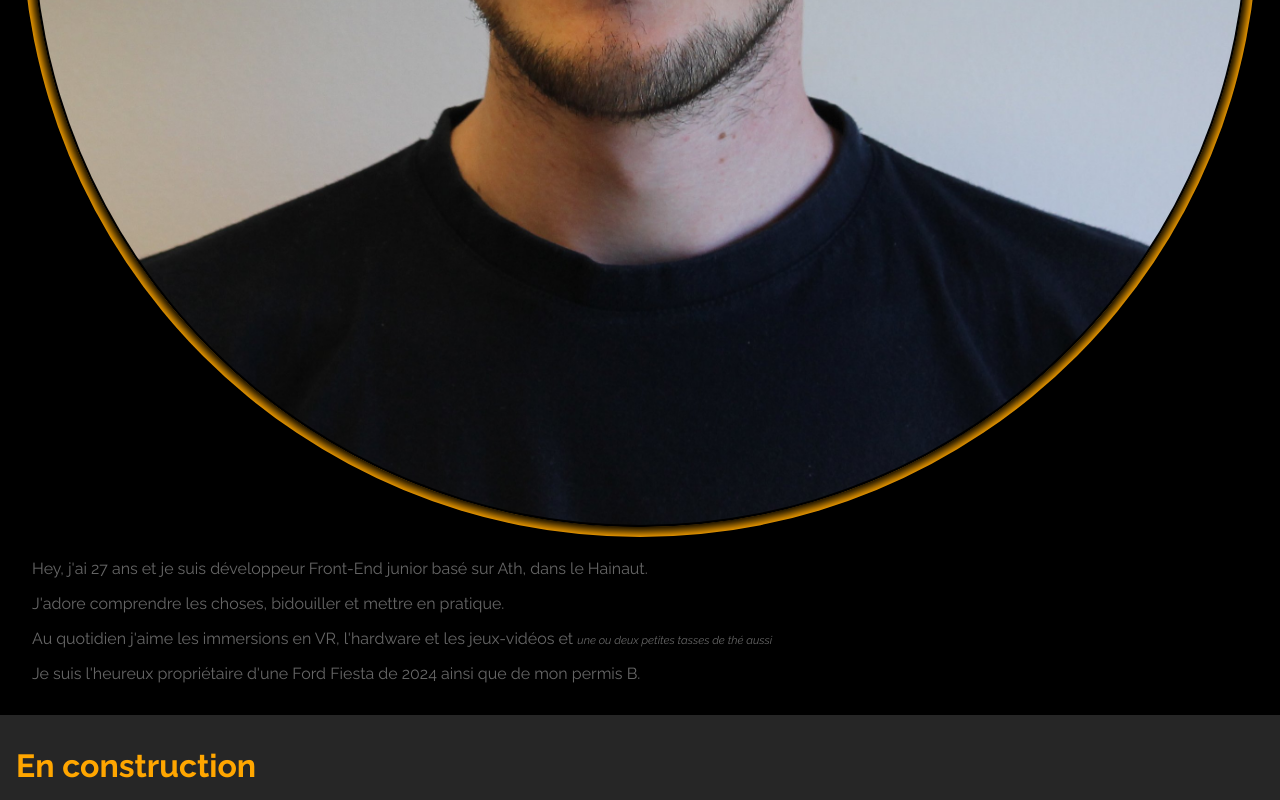
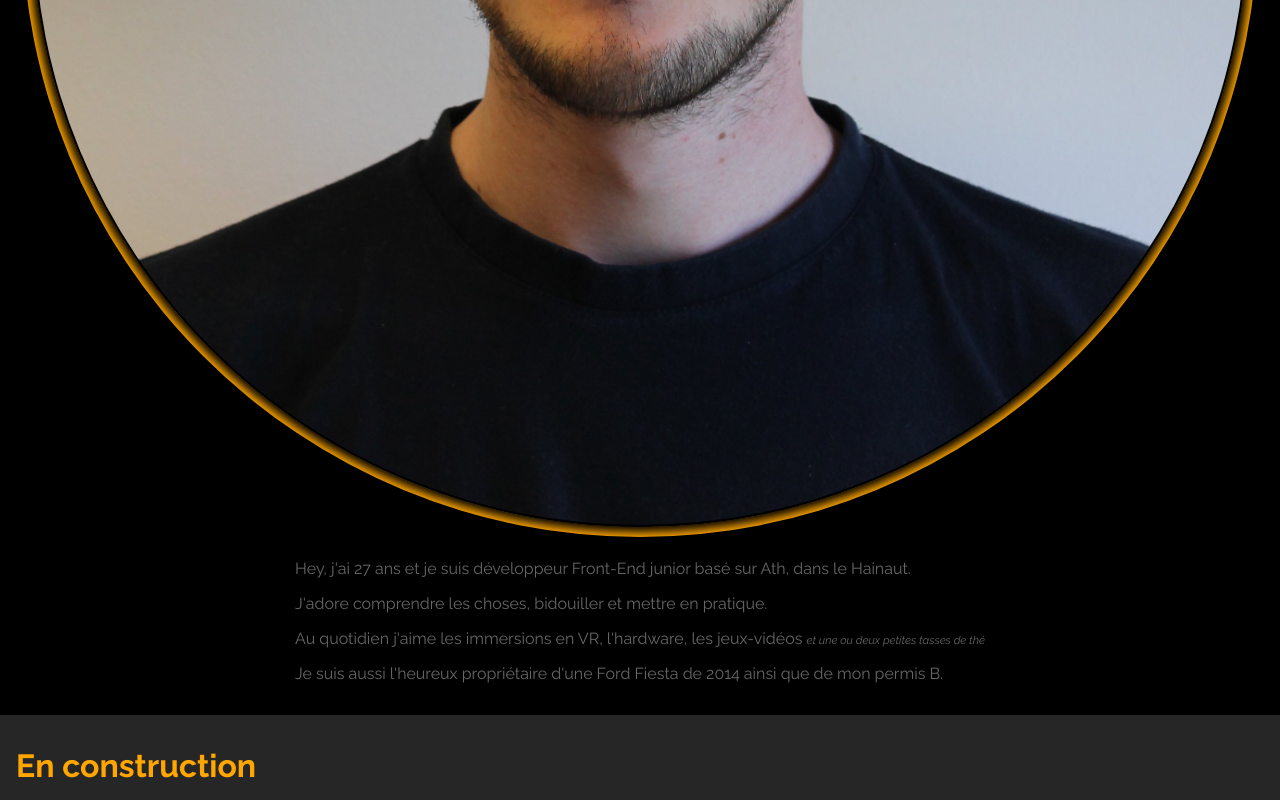
Before and after one commit to Maddax10/Portfolio, a website built with Vite: page index.html in a window 1280 px wide. Shown: the part 5007-5807 px from the top of the page. Built offline with nearby package versions, Linux system fonts and the light colour scheme.

Commit message:
modif sur description

```diff
--- a/src/partials/index/about.html
+++ b/src/partials/index/about.html
@@ -9,8 +9,8 @@
     <div class="about__description">
       <p>Hey, j'ai 27 ans et je suis développeur Front-End junior basé sur Ath, dans le Hainaut.</p>
       <p>J'adore comprendre les choses, bidouiller et mettre en pratique.</p>
-      <p>Au quotidien j'aime les immersions en VR, l'hardware et les jeux-vidéos et <span class="about__italic">une ou deux petites tasses de thé aussi<span></span></p>
-      <p>Je suis l'heureux propriétaire d'une Ford Fiesta de 2024 ainsi que de mon permis B.</p>
+      <p>Au quotidien j'aime les immersions en VR, l'hardware, les jeux-vidéos <span class="about__litle">et une ou deux petites tasses de thé<span></span></p>
+      <p>Je suis aussi l'heureux propriétaire d'une Ford Fiesta de 2014 ainsi que de mon permis B.</p>
     </div>
   </div>
 </section>
--- a/src/styles/index/about.scss
+++ b/src/styles/index/about.scss
@@ -52,12 +52,14 @@
 
   &__description{
     color:var(--white60op);
+    text-align: justify;
+    justify-self: center;
     p{
       margin-block-end: 1rem;
     }
 
   }
-  &__italic{
+  &__litle{
     font-style: italic;
     font-size: .7rem;
   }
```
